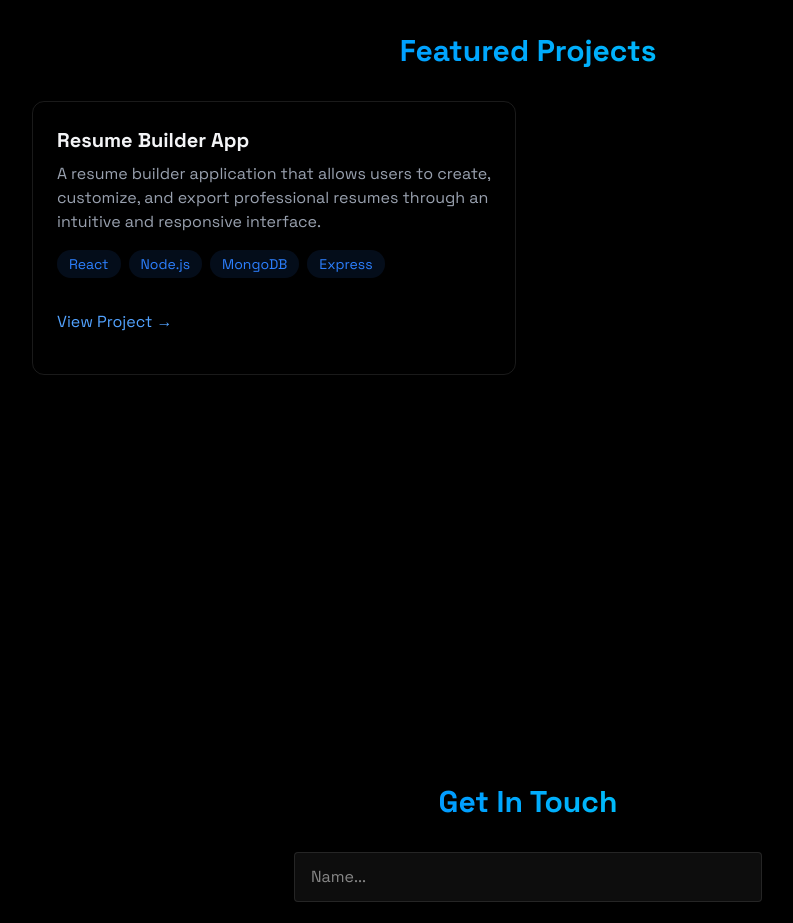
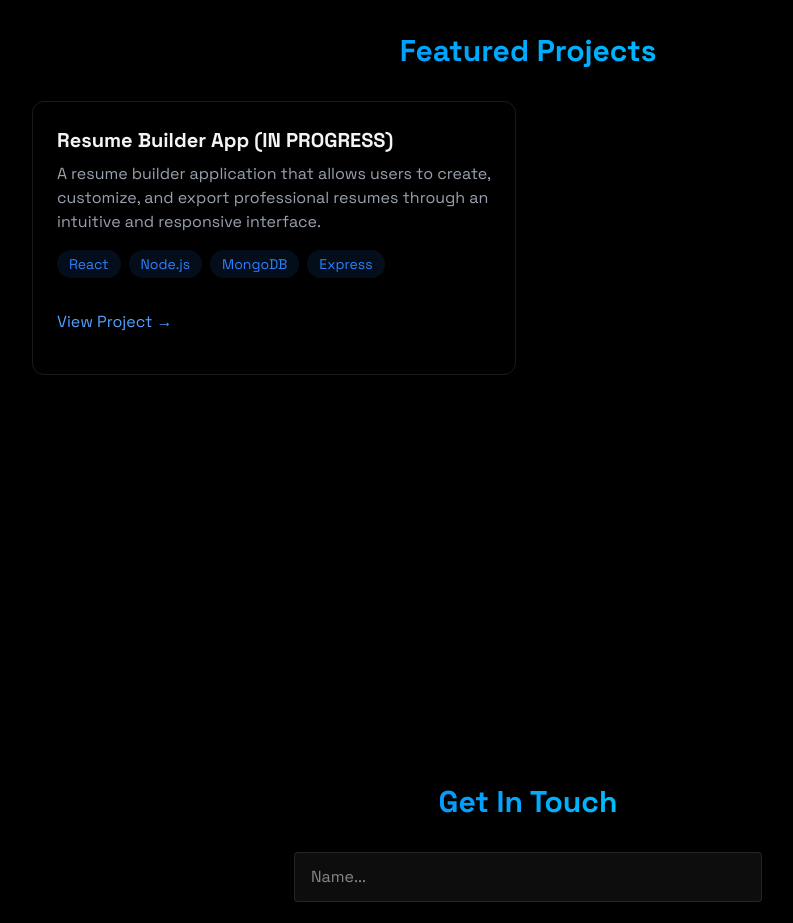
Before and after one commit to jotap-tech/jotap-portifolio, a React (Vite) app: page / in a window 1280 px wide. Shown: the part 1860-2783 px from the top of the page, without its empty margins (112-905 px from the left). Built offline with nearby package versions, Linux system fonts and the light colour scheme.

Commit message:
Update project title to indicate progress status

```diff
--- a/src/components/sections/Projects.jsx
+++ b/src/components/sections/Projects.jsx
@@ -14,7 +14,7 @@
           </h2>
           <div className="grid grid-cols-1 md:grid-cols-2 gap-6">
             <div className="p-6 rounded-xl border border-white/10 hover:-translate-y-1 hover:border-blue-500/30 hover:shadow-[0_2px_8px_rgba(59,130,246,0.2)] transition">
-              <h3 className="text-xl font-bold mb-2"> Resume Builder App</h3>
+              <h3 className="text-xl font-bold mb-2"> Resume Builder App (IN PROGRESS)</h3>
               <p className="text-gray-400 mb-4">
                 A resume builder application that allows users to create,
                 customize, and export professional resumes through an intuitive
```
